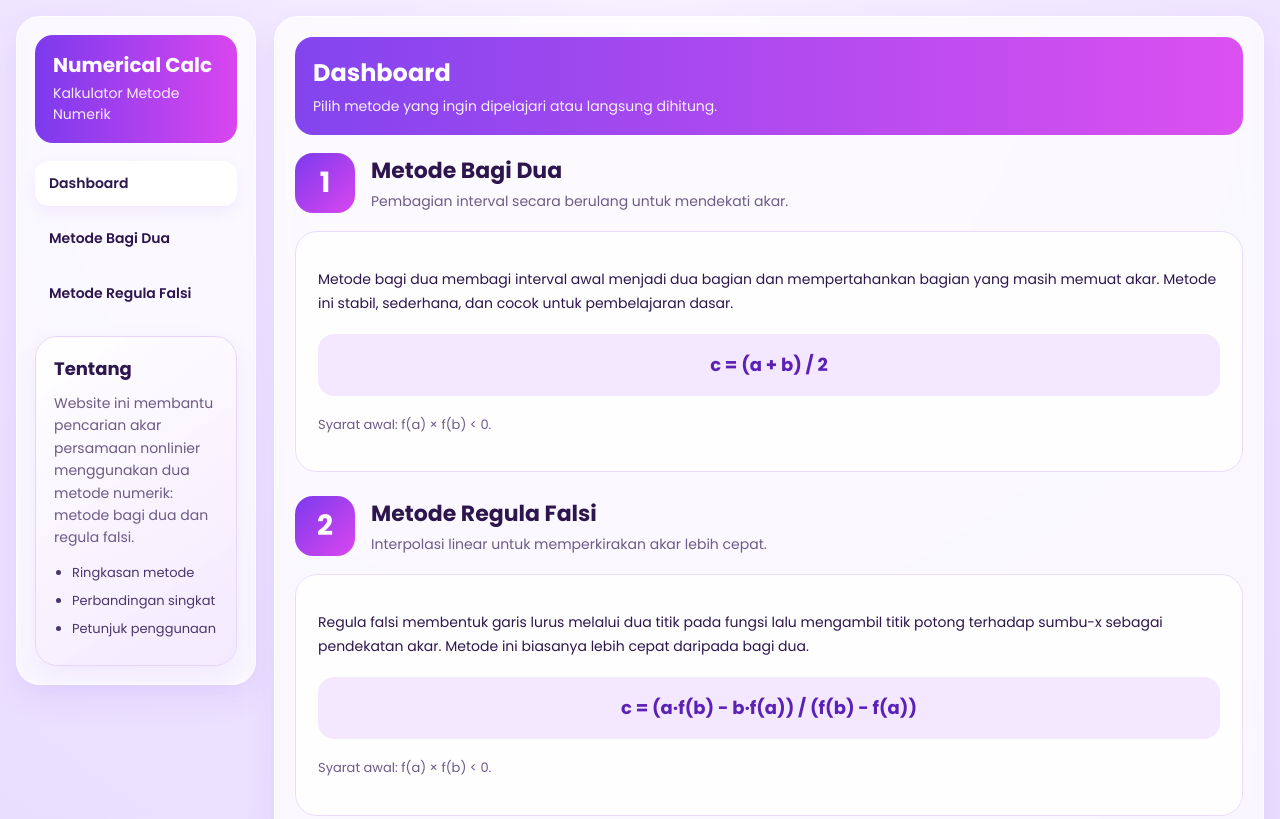
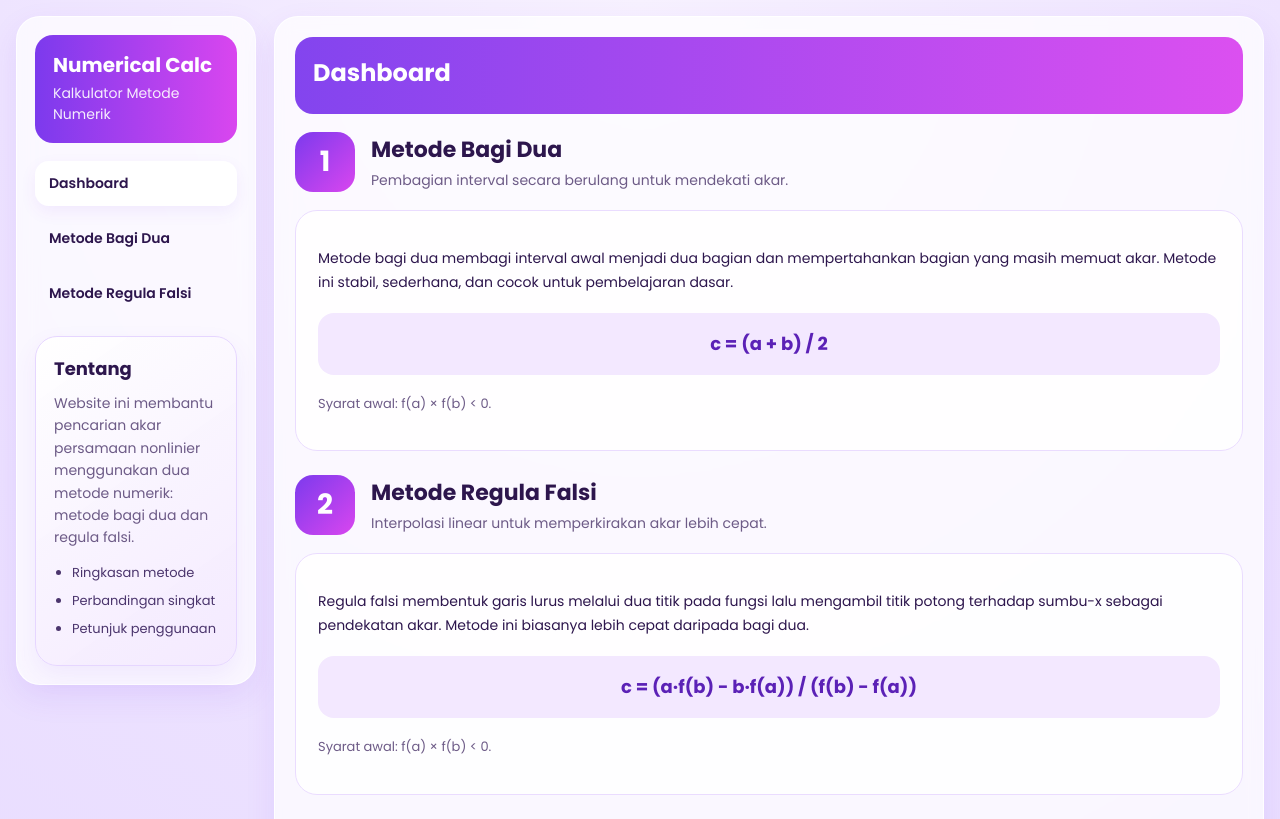
Before and after one commit to Rocky3235/kalkulator-metode-numerik, a website: page public/dashboard.html in a window 1280 px wide. Shown: the top 819 px of the page. Drawn offline with Linux system fonts and the light colour scheme.

Commit message:
delete pilih metode

```diff
--- a/public/dashboard.html
+++ b/public/dashboard.html
@@ -51,7 +51,6 @@
         <!-- Hero / pembuka dashboard -->
         <section class="hero">
           <h2>Dashboard</h2>
-          <p>Pilih metode yang ingin dipelajari atau langsung dihitung.</p>
         </section>
 
         <!-- Metode Bagi Dua -->
```
